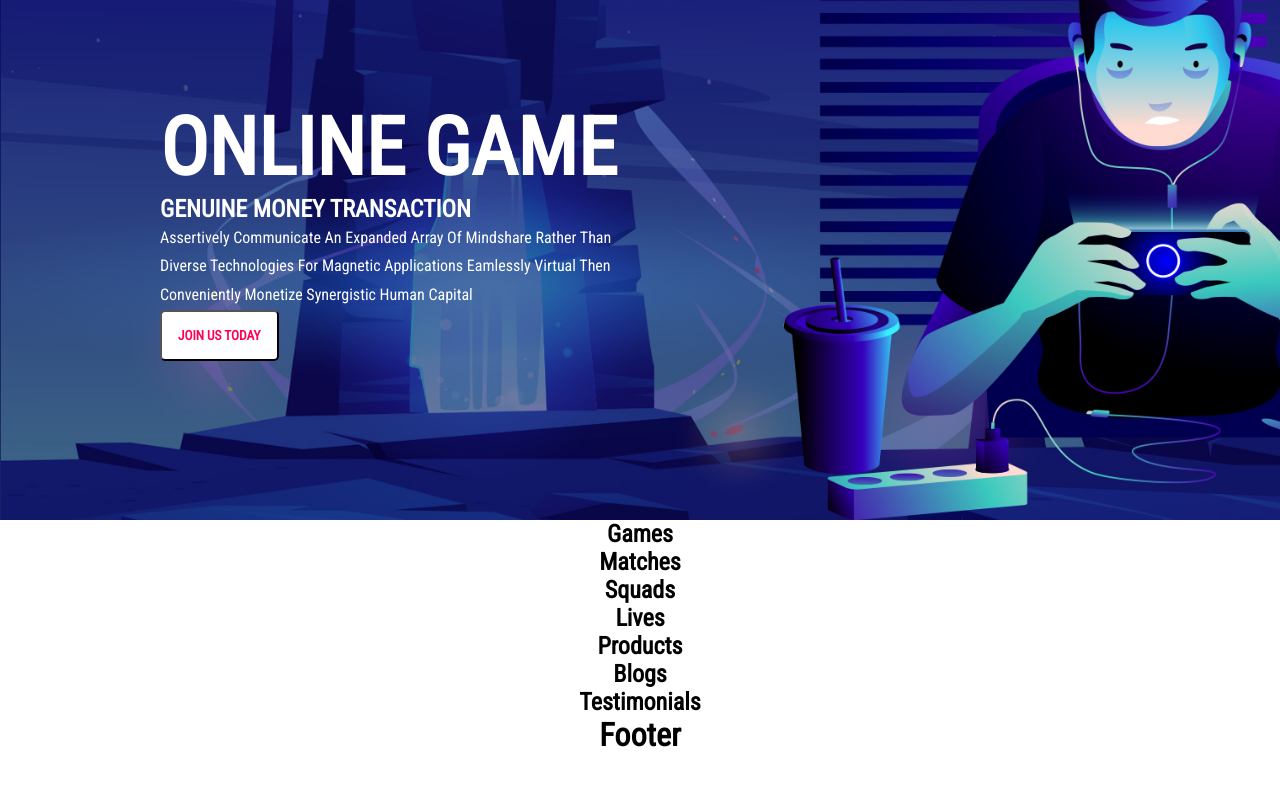
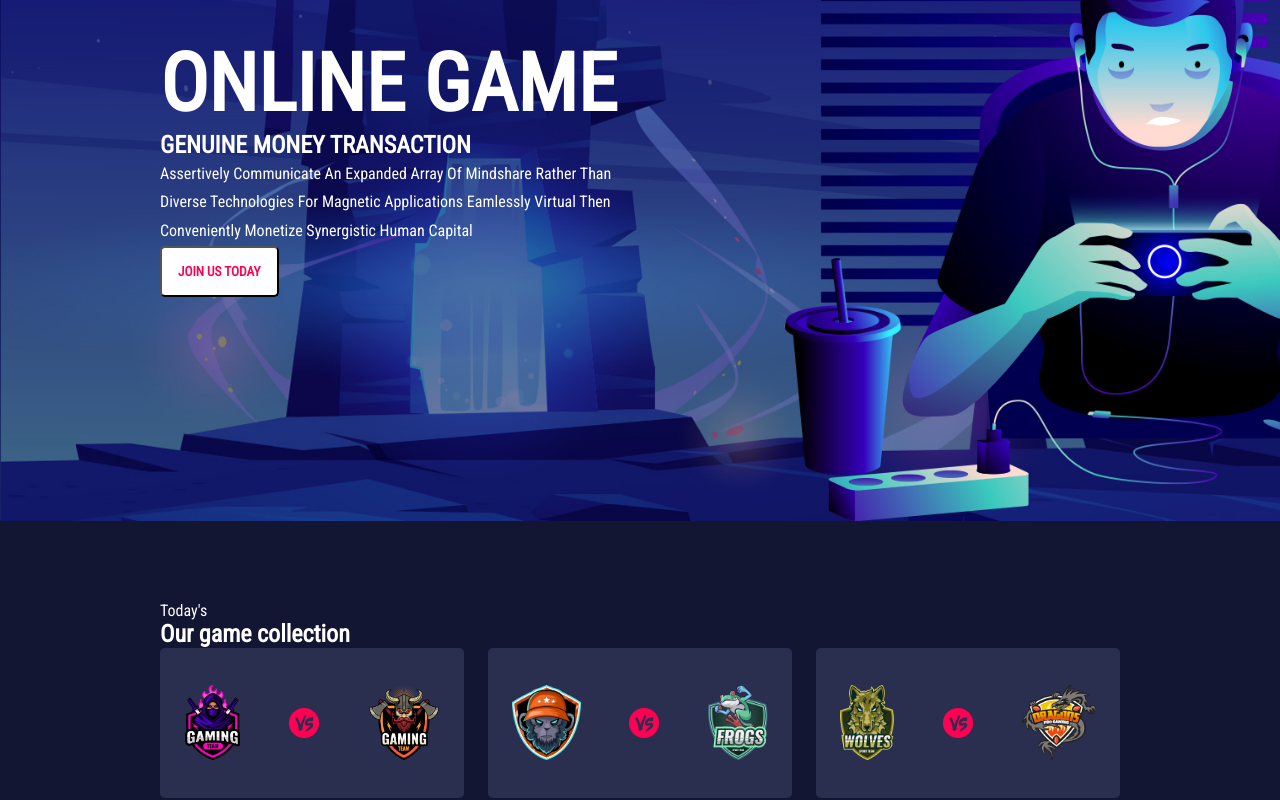
Before and after one commit to ManuelBravaccini/proj-html-vuejs, a Vue app: page / in a window 1280 px wide. Shown: the part 280-1080 px from the top of the page. Before the commit the page ends 1034 px from the top, so only its background shows below. Built offline with nearby package versions, Linux system fonts and the light colour scheme.

Commit message:
Created component versus cards

```diff
--- a/src/components/AppGames/AppGames.vue
+++ b/src/components/AppGames/AppGames.vue
@@ -1,18 +1,45 @@
 <script>
+import CompVersusCards from './CompVersusCards.vue';
+
 export default {
     name: 'AppGames',
+
+    components: {
+        CompVersusCards,
+    },
 }
 </script>
 
 <template>
     <section>
-        <h1>Games</h1>
+        <div class="container">
+            <p>Today's</p>
+            <h1>Our game collection</h1>
+            <div>
+                <CompVersusCards />
+            </div>
+        </div>
     </section>
 </template>
 
 <style lang="scss" scoped>
+@use './styles/partials/variables' as *;
+
 section {
-    display: flex;
-    justify-content: center;
+    padding: 5rem 0;
+    color: $text-color;
+    background-color: $primary-color;
+
+    .container {
+        margin: 0 auto;
+        max-width: 960px;
+        display: flex;
+        flex-direction: column;
+    }
+
+    div {
+        display: flex;
+        justify-content: space-between;
+    }
 }
 </style>
--- /dev/null
+++ b/src/components/AppGames/CompVersusCards.vue
@@ -0,0 +1,85 @@
+<script>
+export default {
+    name: 'CompVersusCards.vue',
+    data() {
+        return {
+            squads: [
+                {
+                    name: 'Gaming1',
+                    logo: 'team-1',
+                },
+                {
+                    name: 'Gaming2',
+                    logo: 'team-2',
+                },
+                {
+                    name: 'Monkey',
+                    logo: 'teamsm-4',
+                },
+                {
+                    name: 'Frogs',
+                    logo: 'teamsm-3',
+                },
+                {
+                    name: 'Wolves',
+                    logo: 'teamsm-2',
+                },
+                {
+                    name: 'Dragons',
+                    logo: 'teamsm-1',
+                },
+            ],
+        }
+    },
+    methods: {
+        getIconPath: function (iconPath) {
+            return new URL(`../../assets/imgs/${iconPath}.png`, import.meta.url).href
+        },
+    },
+}
+
+</script>
+
+<template>
+    <article>
+        <img :src="getIconPath(squads[0].logo)" alt="Squad logo">
+        <img class="versus-logo" src="../../assets/imgs/vs.png" alt="Versus">
+        <img :src="getIconPath(squads[1].logo)" alt="Squad logo">
+    </article>
+    <article>
+        <img :src="getIconPath(squads[2].logo)" alt="Squad logo">
+        <img class="versus-logo" src="../../assets/imgs/vs.png" alt="Versus">
+        <img :src="getIconPath(squads[3].logo)" alt="Squad logo">
+    </article>
+    <article>
+        <img :src="getIconPath(squads[4].logo)" alt="Squad logo">
+        <img class="versus-logo" src="../../assets/imgs/vs.png" alt="Versus">
+        <img :src="getIconPath(squads[5].logo)" alt="Squad logo">
+    </article>
+
+
+
+</template>
+
+<style lang="scss" scoped>
+@use './styles/partials/variables' as *;
+
+article {
+    width: calc(100% / 3 - 1rem);
+    height: 150px;
+    display: flex;
+    align-items: center;
+    justify-content: space-around;
+    background-color: $primary-color-light;
+    border-radius: 5px;
+
+    img {
+        height: 75px;
+    }
+
+    img.versus-logo {
+        height: 30px;
+    }
+
+}
+</style>
--- a/src/components/AppJumbo/AppHeader/CompsHeader/CompContacts.vue
+++ b/src/components/AppJumbo/AppHeader/CompsHeader/CompContacts.vue
@@ -13,6 +13,10 @@ export default {
         </div>
         <div>
             <i class="fa-brands fa-facebook-messenger"></i>
+            <i class="fa-brands fa-twitter"></i>
+            <i class="fa-brands fa-vimeo-v"></i>
+            <i class="fa-brands fa-skype"></i>
+            <i class="fa-solid fa-rss"></i>
         </div>
     </section>
 </template>
@@ -21,10 +25,16 @@ export default {
 section {
     display: flex;
     justify-content: space-between;
+    align-items: center;
 
     div {
         display: flex;
-        padding: 1rem;
+
+        p,
+        i {
+            padding: 1rem;
+
+        }
     }
 }
 </style>
--- a/src/components/AppJumbo/AppJumbo.vue
+++ b/src/components/AppJumbo/AppJumbo.vue
@@ -44,12 +44,11 @@ export default {
         max-width: 960px;
 
         section.jumbo {
-            height: 100vh;
             color: $text-color;
 
             aside {
                 width: 50%;
-                margin: 30% 0;
+                padding: 14rem 0;
                 line-height: 1.8rem;
 
                 h1,
--- a/styles/partials/_variables.scss
+++ b/styles/partials/_variables.scss
@@ -1,5 +1,5 @@
-$primary-color: #131661;
-$primary-light-color: #232a5c;
+$primary-color: #131632;
+$primary-color-light: #2b2f4f;
 $secondary-color: #ff0052;
 
 $text-color: #ffffff;
```
Also changed, not shown: src/components/store.js (+22 -19 lines).
